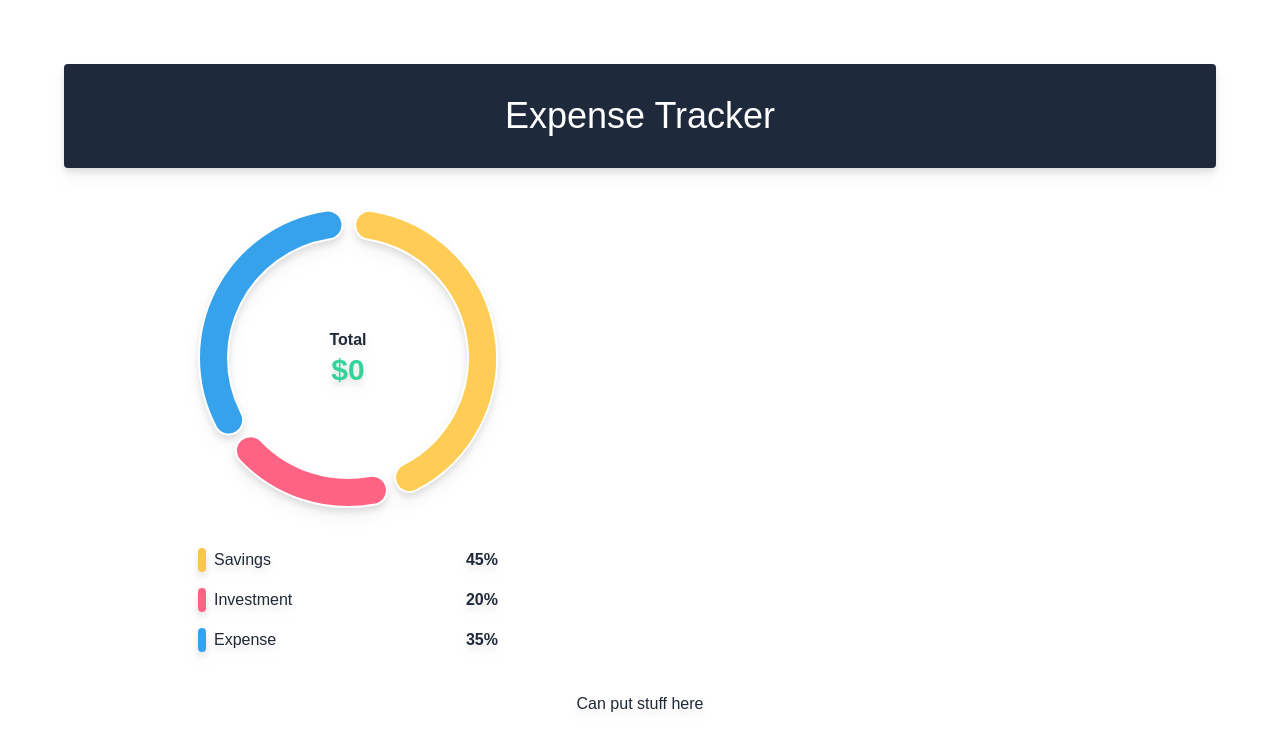
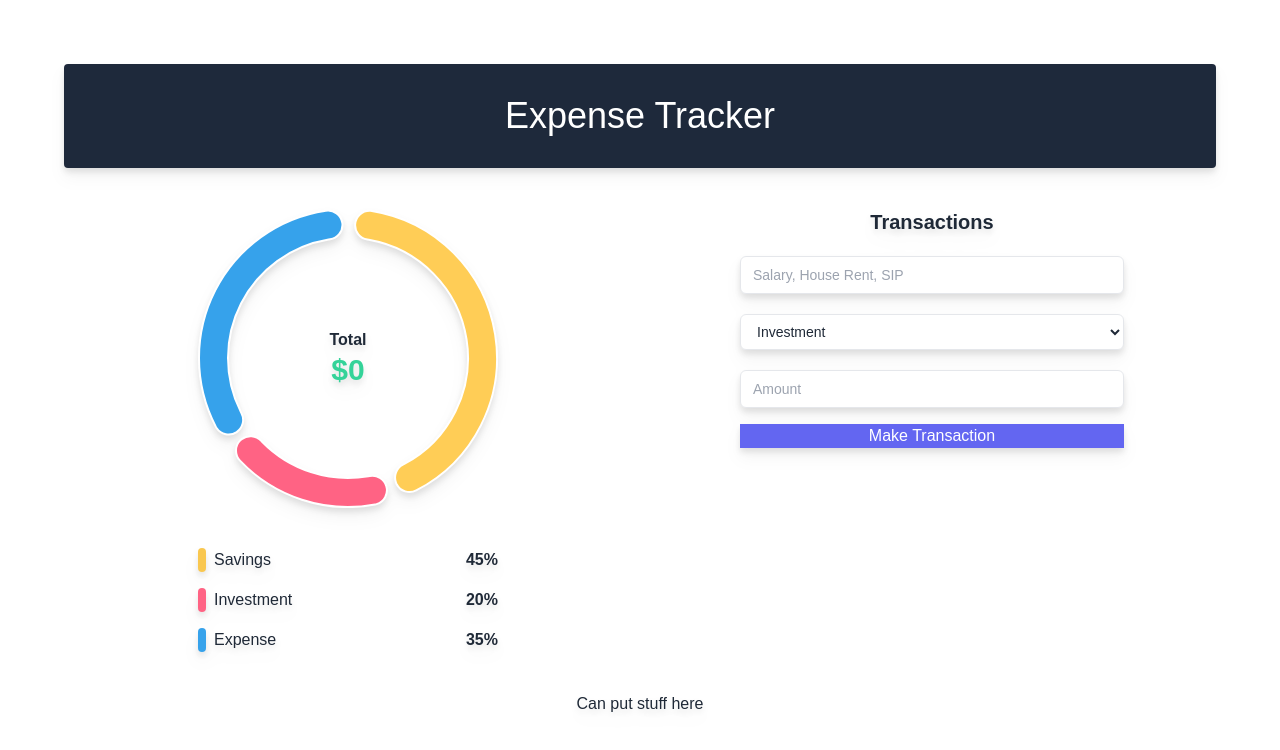
Before and after one commit to PrajwalKhot14/personal-expense, a React (Create React App) app in the folder client/: page / in a window 1280 px wide. Shown: the top 750 px of the page. Built offline with nearby package versions, Linux system fonts and the light colour scheme.

Commit message:
fin form

```diff
--- a/client/package.json
+++ b/client/package.json
@@ -10,6 +10,7 @@
     "react": "^18.2.0",
     "react-chartjs-2": "^5.0.1",
     "react-dom": "^18.2.0",
+    "react-hook-form": "^7.39.5",
     "react-scripts": "5.0.1",
     "web-vitals": "^2.1.4"
   },
--- a/client/src/App.css
+++ b/client/src/App.css
@@ -35,3 +35,7 @@
   margin-left: auto;
   margin-right: auto;
 }
+
+.form-input{
+  @apply mt-1 block w-full py-2 px-3 border border-gray-200 bg-white rounded-md focus:outline-none focus:ring-indigo-500 sm:text-sm;
+}
--- a/client/src/App.js
+++ b/client/src/App.js
@@ -1,6 +1,6 @@
 import './App.css';
 import Graph from './components/Graph';
-// import Form from './components/Form';
+import Form from './components/Form';
 
 
 
@@ -16,7 +16,7 @@
           {/* Charts */}
           <Graph></Graph>
           {/* Form */}
-          {/* <Form></Form> */}
+          <Form></Form>
         </div>
         <p>Can put stuff here</p>
       </div>
--- a/client/src/components/Form.js
+++ b/client/src/components/Form.js
@@ -1,7 +1,33 @@
 import React from "react";
+import {useForm} from 'react-hook-form';
 
 export default function Form(){
+    const {register, handleSubmit, resetField} = useForm();
+    const onSubmit = (data) => {
+        console.log(data)
+    }
     return (
-        <div>Form</div>
+        <div className="form max-w-sm mx-auto w-96">
+            <h1 className="font-bold pb-4 text-xl">Transactions</h1>
+
+            <form id='form' onSubmit={handleSubmit(onSubmit)}>
+                <div className="grid gap-4">
+                    <div className="input-group">
+                        <input type="text" {...register('name')} placeholder="Salary, House Rent, SIP" className ="form-input"></input>
+                    </div>
+                    <select className="form-input" {...register('type')}>
+                        <option value="Investment" defaultValue>Investment</option>
+                        <option value="Savings">Savings</option>
+                        <option value="Expenses">Expenses</option>
+                    </select>
+                    <div className="input-group">
+                        <input type="text" {...register('amount')} placeholder="Amount" className ="form-input"></input>
+                    </div>
+                    <div className="submit-btn">
+                        <button className="border-py-2 text-white bg-indigo-500 w-full">Make Transaction</button>
+                    </div>
+                </div>
+            </form>
+        </div>
     )
 }
```
Also changed, not shown: 1 other file (tests, documents, lock files or other folders).
